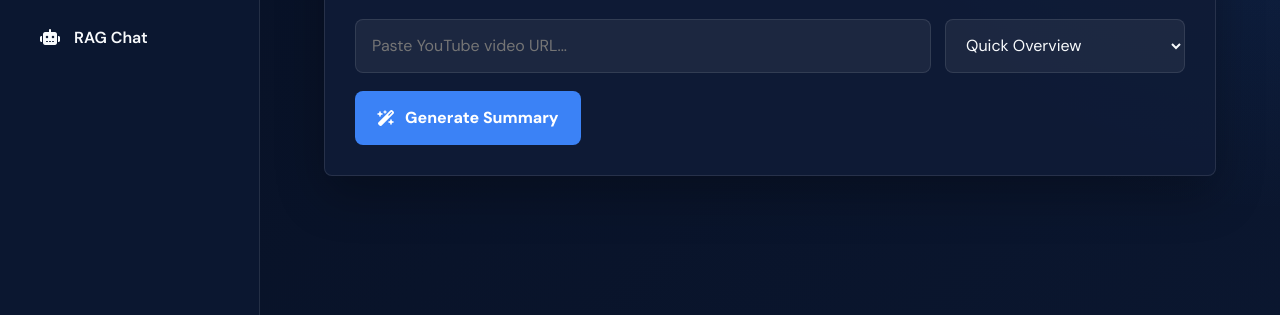
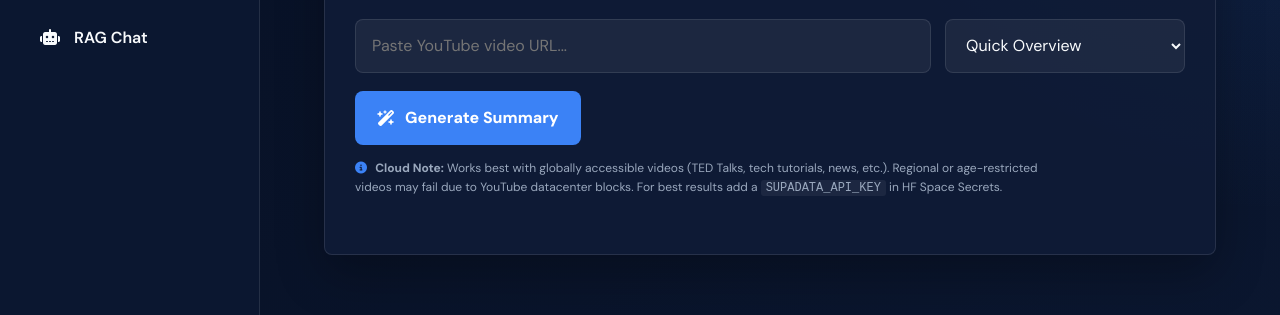
Before and after one commit to Satya23BDS0326/YT-Summarizer-Pro, a plain HTML site: page static/index.html in a window 1280 px wide. Shown: the part 331-646 px from the top of the page. Drawn offline with Linux system fonts and the light colour scheme.

Commit message:
Add cloud note UI hint

```diff
--- a/static/index.html
+++ b/static/index.html
@@ -141,6 +141,12 @@
         <button id="summarizeBtn" class="summarize-btn">
           <i class="fa-solid fa-wand-magic-sparkles"></i> Generate Summary
         </button>
+        <p style="font-size:12px;color:var(--muted);margin-top:14px;line-height:1.6">
+          <i class="fa-solid fa-circle-info" style="color:var(--primary);margin-right:5px"></i>
+          <strong>Cloud Note:</strong> Works best with globally accessible videos (TED Talks, tech tutorials, news, etc.).
+          Regional or age-restricted videos may fail due to YouTube datacenter blocks.
+          For best results add a <code style="background:var(--input);padding:1px 5px;border-radius:3px">SUPADATA_API_KEY</code> in HF Space Secrets.
+        </p>
       </section>
 
       <!-- Loading -->
```
